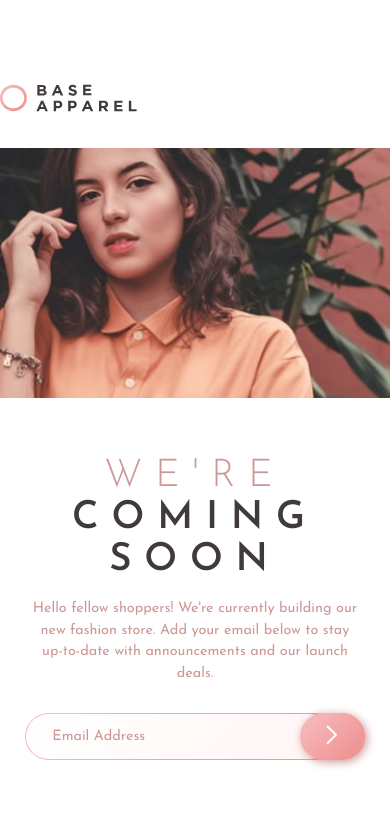
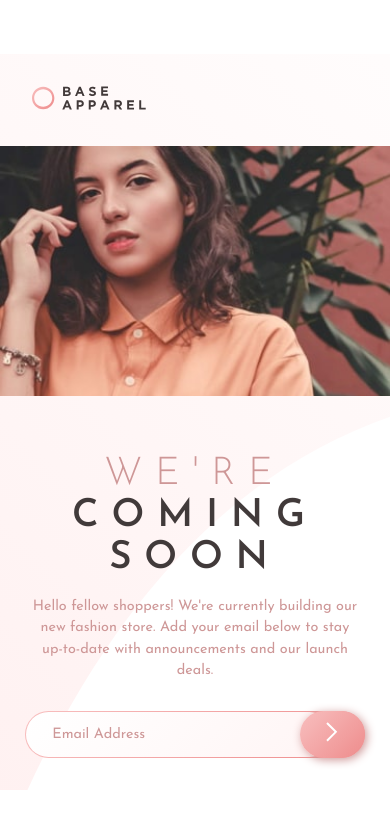
Before and after one commit to DuraBull/Base-Apparel-Coming-Soon, a plain HTML site: page index.html in a window 390 px wide. Drawn offline with Linux system fonts and the light colour scheme.

Commit message:
bg addition

```diff
--- a/sass/layout/_desktop.sass
+++ b/sass/layout/_desktop.sass
@@ -1,4 +1,5 @@
 .container
+    background: url("../images/bg-pattern-desktop.svg") no-repeat
     display: grid
     grid-template-columns: 1.35fr 1fr
     max-width: 1440px
--- a/sass/layout/_mobile.sass
+++ b/sass/layout/_mobile.sass
@@ -9,7 +9,7 @@
         padding: 0
     .logo
         text-align: left
-        margin: 0 0 2em
+        margin: 0 2em 2em
         img
             width: 35%
     .content
```
Also changed, not shown: css/main.css, 1 other file.
